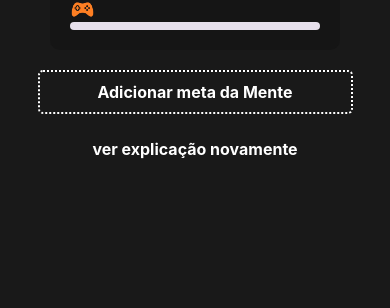
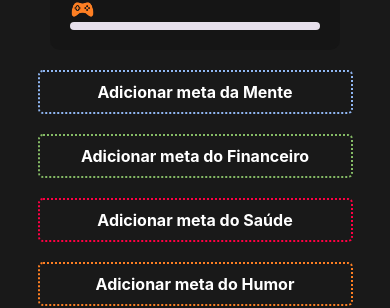
Before and after one commit to rickcunha05/onebitlife, a React Native app: screen /Home in a window 390 px wide. Shown: the part 533-841 px from the top of the page. Built offline with nearby package versions, Linux system fonts and the light colour scheme.

Commit message:
Edit and created habit!

```diff
--- /dev/null
+++ b/src/Components/Home/EditHabit/index.jsx
@@ -0,0 +1,62 @@
+import React from 'react';
+import { TouchableOpacity, Text, StyleSheet, View } from 'react-native';
+
+export default function EditHabit({habit, frequency, habitArea, checkColor}){
+
+    function handleEditHabit(){
+        console.log('Edit Habit')
+    }
+
+    function handleCheck(){
+        console.log('Delete Habit $(habitArea)')
+    }
+
+    return(
+        <TouchableOpacity
+            activeOpacity={0.9}
+            style={styles.button}
+            onPress={handleEditHabit}
+        >
+        <View style={styles.habitText}>
+            <Text style={styles.habitTitle}>{habit}</Text>
+            <Text style={styles.habitFrequency}>{frequency}</Text>
+        </View>
+
+        <TouchableOpacity style={[styles.check, {borderColor: checkColor}]} />
+
+        </TouchableOpacity>
+
+    )
+}
+
+const styles = StyleSheet.create({
+    button: {
+        backgroundColor: "#151515",
+        borderRadius: 5,
+        width: 320,
+        marginVertical: 10,
+        paddingVertical: 10,
+        paddingHorizontal: 20,
+        flexDirection: "row",
+        alignItems: "center",
+        justifyContent: "space-between",
+      },
+      habitTitle: {
+        color: "white",
+        fontWeight: "bold",
+      },
+
+      habitFrequency: {
+        color: "white",
+      },
+      check: {
+        width: 20,
+        height: 20,
+        borderWidth: 1,
+        borderRadius: 10,
+      },
+      checked: {
+        width: 25,
+        height: 25,
+      },
+})
--- a/src/pages/Home/index.jsx
+++ b/src/pages/Home/index.jsx
@@ -4,6 +4,7 @@
 import LifeStatus from "../../Components/Common/LifeStatus"
 import StatusBar from "../../Components/Home/StatusBar"
 import CreateHabit from "../../Components/Home/CreateHabit"
+import EditHabit from "../../Components/Home/EditHabit"
 
 export default function Home(){
     const navigation = useNavigation()
@@ -22,7 +23,56 @@
                     <Text style={styles.dailyChecks}> 20 dias - 80 checks</Text>
                     <LifeStatus />
                     <StatusBar />
-                    <CreateHabit habitArea="Mente" borderColor = "#ffff" />
+                    {/* inicio validação ou criação de hábitos da mente    */}
+                    {mindHabit ? (
+                        <EditHabit
+                            habit={mindHabit?.habitName}
+                            frequency={`${mindHabit?.habitTime} - ${mindHabit?.habitFrequency}` }
+                            habitArea={mindHabit?.habitArea}
+                            checkColor="#90b7f3"
+                        />
+                    ):
+                    <CreateHabit habitArea="Mente" borderColor="#90b7f3"/>
+                    }
+
+                    {/* inicio validação ou criação de hábitos da financeiros    */}
+
+                    {moneyHabit ? (
+                        <EditHabit
+                            habit={moneyHabit?.habitName}
+                            frequency={`${moneyHabit?.habitTime} - ${moneyHabit?.habitFrequency}` }
+                            habitArea={moneyHabit?.habitArea}
+                            checkColor="#85BB65"
+                        />
+                    ):
+                    <CreateHabit habitArea="Financeiro" borderColor="#85BB65"/>
+                    }
+
+                    {/* inicio validação ou criação de hábitos da Saúde    */}
+
+                    {bodyHabit ? (
+                        <EditHabit
+                            habit={bodyHabit?.habitName}
+                            frequency={`${bodyHabit?.habitTime} - ${bodyHabit?.habitFrequency}` }
+                            habitArea={bodyHabit?.habitArea}
+                            checkColor="#FF0044"
+                        />
+                    ):
+                    <CreateHabit habitArea="Saúde" borderColor="#FF0044"/>
+                    }
+
+                    {/* inicio validação ou criação de hábitos da Diversão    */}
+
+                    {funHabit ? (
+                        <EditHabit
+                            habit={funHabit?.habitName}
+                            frequency={`${funHabit?.habitTime} - ${funHabit?.habitFrequency}` }
+                            habitArea={funHabit?.habitArea}
+                            checkColor="#FE7F23"
+                        />
+                    ):
+                    <CreateHabit habitArea="Humor" borderColor="#FE7F23"/>
+                    }
                 </View>
                 <Text
                  style={styles.explanationText}
```
Also changed, not shown: src/Components/Home/EditHabi/index.jsx (deleted).
